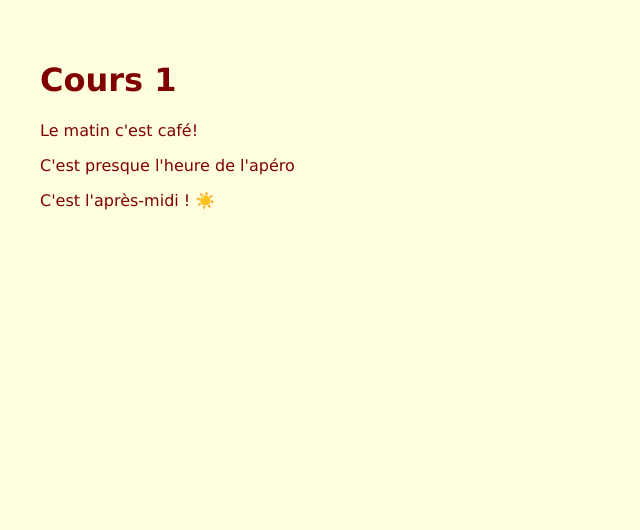
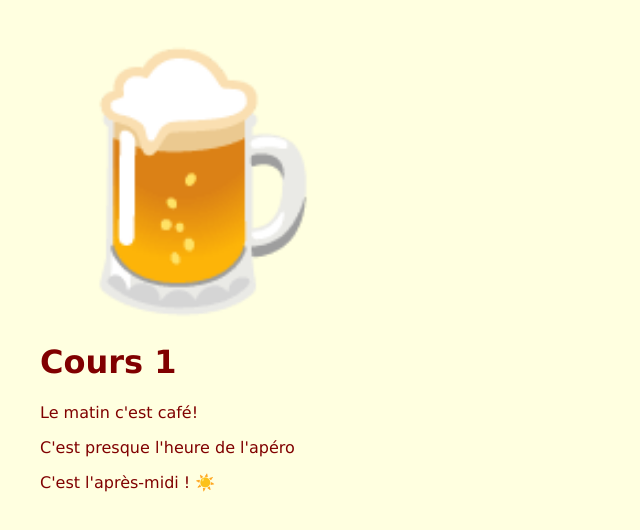
Before and after one commit to lemagus/B2G1_20211217, a plain HTML site: page index.html in a window 1280 px wide. Shown: the whole page, without its empty margins (0-640 px from the left). Drawn offline with Linux system fonts and the light colour scheme.

```diff
--- a/index.html
+++ b/index.html
@@ -10,9 +10,15 @@
 
 </head>
 <body>
+
+    <div class="beer" >
+        🍺
+    </div>
+
     <h1>Cours 1</h1>
     <p>Le matin c'est café!</p>
     <p>C'est presque l'heure de l'apéro</p>
     <p>C'est l'après-midi ! ☀️</p>
+
 </body>
 </html>
--- a/styles.css
+++ b/styles.css
@@ -4,3 +4,7 @@ body{
     font-family: 'Lucida Sans', 'Lucida Sans Regular', 'Lucida Grande', 'Lucida Sans Unicode', Geneva, Verdana, sans-serif;
     padding: 2em;
 }
+
+.beer {
+    font-size: 15em;
+}
```
